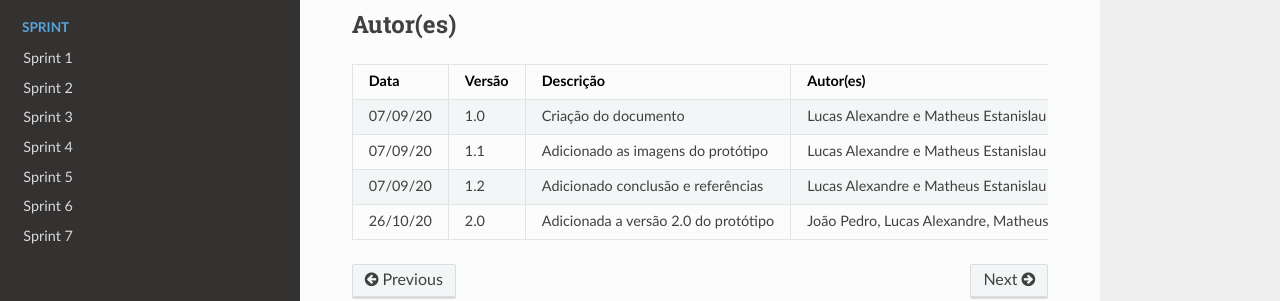
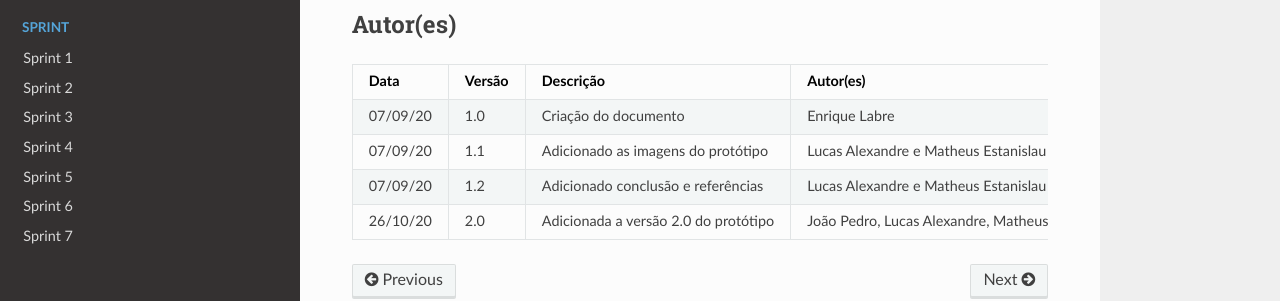
Before and after one commit to Projetos-de-Extensao/PFE_25.1_8001_BetoCuenca, an MkDocs documentation site: the page built from docs/base/prototipo_baixa_fidelidade.md, in a window 1280 px wide and 900 px high, scrolled down 3064 px. Shown: the part 507-808 px from the top of the window. Built offline with MkDocs 1.6.1, drawn with Linux system fonts in a browser that asks for light colours; nearby versions of some CDN libraries.

Commit message:
Update prototipo_baixa_fidelidade.md

```diff
--- a/docs/base/prototipo_baixa_fidelidade.md
+++ b/docs/base/prototipo_baixa_fidelidade.md
@@ -142,7 +142,7 @@ A partir da elaboração do protótipo foi possível ter uma noção inicial da
 
 | Data     | Versão | Descrição                            | Autor(es)                                                                            |
 | -------- | ------- | -------------------------------------- | ------------------------------------------------------------------------------------ |
-| 07/09/20 | 1.0     | Criação do documento                 | Lucas Alexandre e Matheus Estanislau                                                 |
+| 07/09/20 | 1.0     | Criação do documento                 | Enrique Labre                                                 |
 | 07/09/20 | 1.1     | Adicionado as imagens do protótipo    | Lucas Alexandre e Matheus Estanislau                                                 |
 | 07/09/20 | 1.2     | Adicionado conclusão e referências   | Lucas Alexandre e Matheus Estanislau                                                 |
 | 26/10/20 | 2.0     | Adicionada a versão 2.0 do protótipo | João Pedro, Lucas Alexandre, Matheus Estanislau, Moacir Mascarenha e Renan Cristyan |
```
